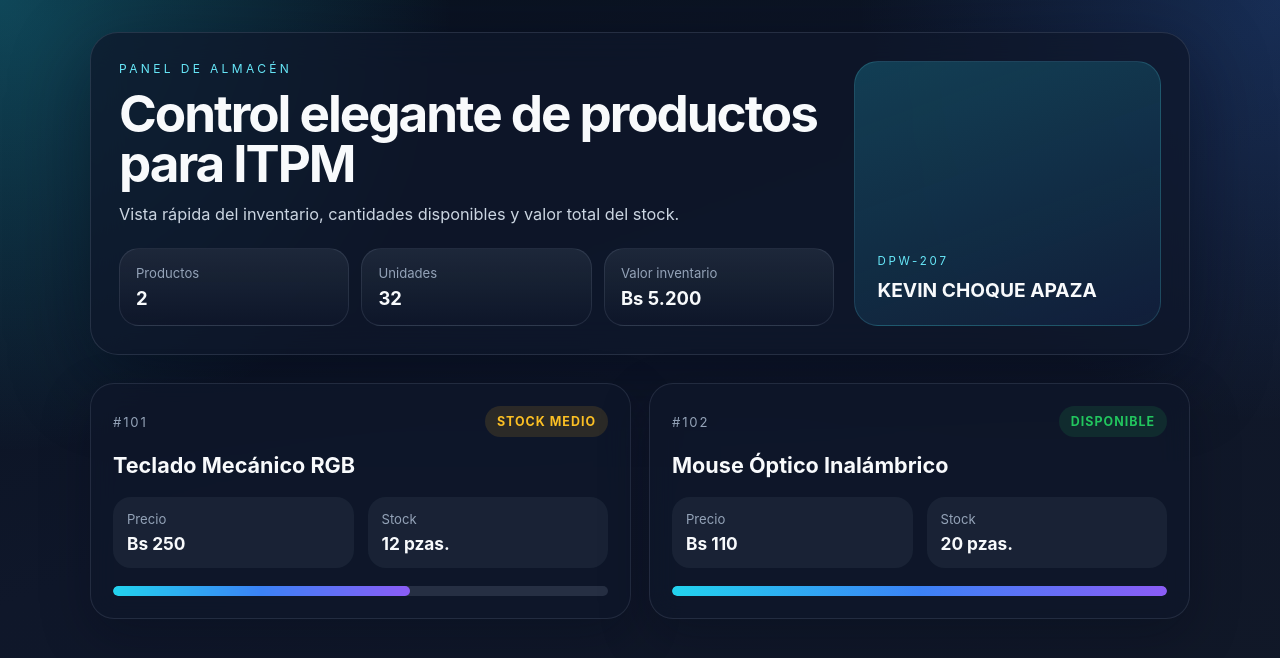
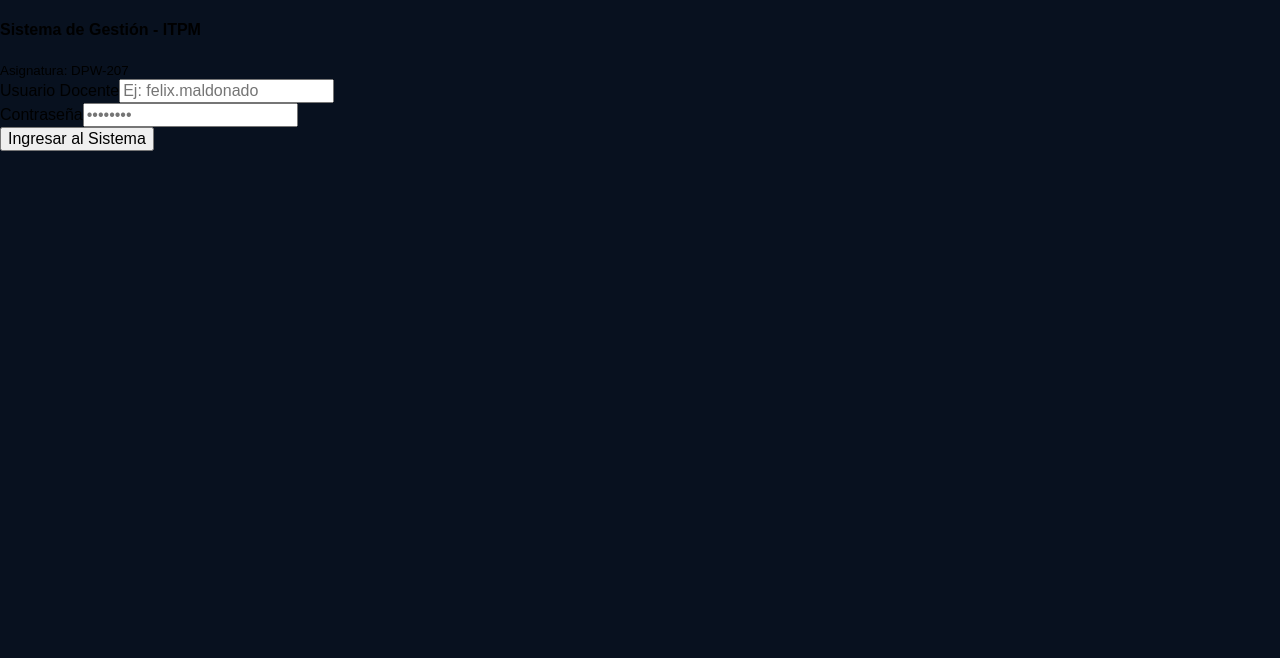
Before and after one commit to kevinf-ai/app-vue, a Vue app: page / in a window 1280 px wide. Shown: the top 658 px of the page. Built offline with nearby package versions, Linux system fonts and the light colour scheme.

Commit message:
cuarto cambio

```diff
--- a/src/App.vue
+++ b/src/App.vue
@@ -1,301 +1,119 @@
 <script setup lang="ts">
+import { ref } from 'vue';
+
+// 1. CONTRATOS DE TIPADO (TypeScript Estricto)
 interface Producto {
-  id: number
-  nombre: string
-  precio: number
-  stock: number
+  id: number;
+  nombre: string;
+  precio: number;
+  stock: number;
 }
 
+// 2. ESTADO REACTIVO (Memoria RAM)
+const isAuthenticated = ref<boolean>(false);
+const username = ref<string>('');
+const password = ref<string>('');
+const errorMessage = ref<string>('');
+
+// 3. DATOS DEL ALMACÉN
 const listaProductos: Producto[] = [
-  { id: 101, nombre: 'Teclado Mecánico RGB', precio: 250, stock: 12 },
-  { id: 102, nombre: 'Mouse Óptico Inalámbrico', precio: 110, stock: 20 },
-]
+  { id: 101, nombre: "Teclado Mecánico RGB", precio: 250, stock: 12 },
+  { id: 102, nombre: "Mouse Óptico Inalámbrico", precio: 110, stock: 20 },
+  { id: 103, nombre: "Monitor Gamer 24' 144Hz", precio: 1450, stock: 5 }
+];
 
-const totalUnidades = listaProductos.reduce((acumulado, producto) => acumulado + producto.stock, 0)
-const valorInventario = listaProductos.reduce(
-  (acumulado, producto) => acumulado + producto.precio * producto.stock,
-  0,
-)
+// 4. LÓGICA DE CONTROL DE ACCESO
+const handleLogin = (): void => {
+  if (username.value === 'felix.maldonado' && password.value === 'itpm2026') {
+    isAuthenticated.value = true;
+    errorMessage.value = '';
+  } else {
+    errorMessage.value = '❌ Credenciales incorrectas. Intente de nuevo, colega.';
+  }
+};
 
-const formatoMoneda = new Intl.NumberFormat('es-BO', {
-  style: 'currency',
-  currency: 'BOB',
-  maximumFractionDigits: 0,
-})
-
-const obtenerEstado = (stock: number) => {
-  if (stock >= 15) return 'Disponible'
-  if (stock >= 8) return 'Stock medio'
-  return 'Bajo stock'
-}
+const handleLogout = (): void => {
+  isAuthenticated.value = false;
+  username.value = '';
+  password.value = '';
+};
 </script>
 
 <template>
-  <main class="warehouse-page">
-    <section class="hero">
-      <div class="hero__content">
-        <p class="eyebrow">Panel de almacén</p>
-        <h1>Control elegante de productos para ITPM</h1>
-        <p class="hero__text">
-          Vista rápida del inventario, cantidades disponibles y valor total del stock.
-        </p>
+  <div class="container mt-5" style="font-family: sans-serif; max-width: 600px;">
 
-        <div class="hero__stats">
-          <article class="stat-card">
-            <span class="stat-card__label">Productos</span>
-            <strong>{{ listaProductos.length }}</strong>
-          </article>
-          <article class="stat-card">
-            <span class="stat-card__label">Unidades</span>
-            <strong>{{ totalUnidades }}</strong>
-          </article>
-          <article class="stat-card">
-            <span class="stat-card__label">Valor inventario</span>
-            <strong>{{ formatoMoneda.format(valorInventario) }}</strong>
-          </article>
-        </div>
+    <div v-if="!isAuthenticated" class="card shadow border-0">
+       <div class="card-header bg-dark text-white text-center py-3">
+        <h4 class="mb-0"> Sistema de Gestión - ITPM</h4>
+        <small class="text-muted">Asignatura: DPW-207</small>
       </div>
+      <div class="card-body p-4">
+        <form @submit.prevent="handleLogin">
+          <div class="mb-3">
+            <label class="form-label fw-bold">Usuario Docente</label>
+            <input
+              v-model="username"
+              type="text"
+              class="form-control"
+              placeholder="Ej: felix.maldonado"
+              required
+            />
+          </div>
+          <div class="mb-3">
+            <label class="form-label fw-bold">Contraseña</label>
+            <input
+              v-model="password"
+              type="password"
+              class="form-control"
+              placeholder="••••••••"
+              required
+            />
+          </div>
 
-      <div class="hero__badge">
-        <span>DPW-207</span>
-        <strong>KEVIN CHOQUE APAZA</strong>
+          <div v-if="errorMessage" class="alert alert-danger py-2 text-center small mb
+3">
+            {{ errorMessage }}
+          </div>
+
+          <button type="submit" class="btn btn-primary w-100 fw-bold py-2 shadow-sm">
+            Ingresar al Sistema
+          </button>
+        </form>
       </div>
-    </section>
+    </div>
 
-    <section class="inventory-grid">
-      <article v-for="producto in listaProductos" :key="producto.id" class="product-card">
-        <div class="product-card__top">
-          <span class="product-id">#{{ producto.id }}</span>
-          <span
-            class="status-pill"
-            :class="`status-pill--${obtenerEstado(producto.stock).toLowerCase().replace(' ', '-')}`"
+    <div v-else class="card shadow border-0">
+      <div class="card-header bg-success text-white d-flex justify-content-between
+align-items-center py-3">
+        <h5 class="mb-0"> Panel de Almacén - Activo</h5>
+        <button @click="handleLogout" class="btn btn-sm btn-light fw-bold shadow-sm">
+          Salir
+        </button>
+      </div>
+ <div class="card-body p-4 text-center">
+        <h4 class="text-success fw-bold">¡Bienvenido, Lic. Félix Maldonado!</h4>
+        <p class="text-muted small">Control de Inventarios en Tiempo Real</p>
+        <hr />
+
+        <ul class="list-group list-group-flush text-start">
+          <li
+            v-for="p in listaProductos"
+            :key="p.id"
+            class="list-group-item d-flex justify-content-between align-items-center py
+3"
           >
-            {{ obtenerEstado(producto.stock) }}
-          </span>
-        </div>
+            <div>
+               <span class="fw-bold">{{ p.nombre }}</span>
+              <br />
+              <small class="text-muted">ID: {{ p.id }}</small>
+            </div>
+                <span class="badge bg-dark rounded-pill">
+                  Bs. {{ p.precio }} | Stock: {{ p.stock }} pzas.
+                </span>
+          </li>
+        </ul>
+      </div>
+    </div>
 
-        <h2>{{ producto.nombre }}</h2>
-
-        <dl class="product-meta">
-          <div>
-            <dt>Precio</dt>
-            <dd>{{ formatoMoneda.format(producto.precio) }}</dd>
-          </div>
-          <div>
-            <dt>Stock</dt>
-            <dd>{{ producto.stock }} pzas.</dd>
-          </div>
-        </dl>
-
-        <div class="product-progress">
-          <div class="product-progress__bar" :style="{ width: `${Math.min(producto.stock * 5, 100)}%` }"></div>
-        </div>
-      </article>
-    </section>
-  </main>
+  </div>
 </template>
-
-<style scoped>
-.warehouse-page {
-  min-height: 100vh;
-  padding: 32px 20px 48px;
-  color: #f8fafc;
-  background:
-    radial-gradient(circle at top left, rgba(34, 211, 238, 0.28), transparent 30%),
-    radial-gradient(circle at top right, rgba(59, 130, 246, 0.22), transparent 28%),
-    linear-gradient(160deg, #08111f 0%, #0f172a 48%, #111827 100%);
-}
-
-.hero {
-  max-width: 1100px;
-  margin: 0 auto 28px;
-  padding: 28px;
-  display: grid;
-  grid-template-columns: minmax(0, 1.4fr) minmax(240px, 0.6fr);
-  gap: 20px;
-  border: 1px solid rgba(148, 163, 184, 0.18);
-  border-radius: 28px;
-  background: rgba(15, 23, 42, 0.72);
-  box-shadow: 0 24px 80px rgba(2, 6, 23, 0.45);
-  backdrop-filter: blur(18px);
-}
-
-.hero__content h1 {
-  margin: 0;
-  font-size: clamp(2rem, 4vw, 3.8rem);
-  line-height: 0.98;
-  letter-spacing: -0.04em;
-}
-
-.eyebrow {
-  margin: 0 0 12px;
-  text-transform: uppercase;
-  letter-spacing: 0.28em;
-  font-size: 0.75rem;
-  color: #67e8f9;
-}
-
-.hero__text {
-  max-width: 56ch;
-  margin-top: 16px;
-  color: #cbd5e1;
-  font-size: 1.02rem;
-}
-
-.hero__stats {
-  display: grid;
-  grid-template-columns: repeat(3, minmax(0, 1fr));
-  gap: 12px;
-  margin-top: 24px;
-}
-
-.stat-card {
-  padding: 16px;
-  border-radius: 20px;
-  background: linear-gradient(180deg, rgba(30, 41, 59, 0.96), rgba(15, 23, 42, 0.9));
-  border: 1px solid rgba(148, 163, 184, 0.15);
-}
-
-.stat-card__label,
-.product-id,
-dt {
-  display: block;
-  color: #94a3b8;
-  font-size: 0.82rem;
-}
-
-.stat-card strong {
-  display: block;
-  margin-top: 6px;
-  font-size: 1.15rem;
-  color: #f8fafc;
-}
-
-.hero__badge {
-  display: flex;
-  flex-direction: column;
-  justify-content: flex-end;
-  gap: 10px;
-  padding: 22px;
-  border-radius: 24px;
-  background:
-    linear-gradient(160deg, rgba(34, 211, 238, 0.22), rgba(59, 130, 246, 0.08)),
-    rgba(15, 23, 42, 0.82);
-  border: 1px solid rgba(103, 232, 249, 0.16);
-}
-
-.hero__badge span {
-  color: #67e8f9;
-  text-transform: uppercase;
-  letter-spacing: 0.24em;
-  font-size: 0.72rem;
-}
-
-.hero__badge strong {
-  font-size: 1.2rem;
-  line-height: 1.3;
-}
-
-.inventory-grid {
-  max-width: 1100px;
-  margin: 0 auto;
-  display: grid;
-  grid-template-columns: repeat(2, minmax(0, 1fr));
-  gap: 18px;
-}
-
-.product-card {
-  padding: 22px;
-  border-radius: 24px;
-  background: rgba(15, 23, 42, 0.72);
-  border: 1px solid rgba(148, 163, 184, 0.16);
-  box-shadow: 0 18px 50px rgba(2, 6, 23, 0.28);
-  backdrop-filter: blur(14px);
-}
-
-.product-card__top {
-  display: flex;
-  align-items: center;
-  justify-content: space-between;
-  gap: 12px;
-}
-
-.product-id {
-  letter-spacing: 0.14em;
-}
-
-.status-pill {
-  padding: 8px 12px;
-  border-radius: 999px;
-  font-size: 0.78rem;
-  font-weight: 700;
-  text-transform: uppercase;
-  letter-spacing: 0.08em;
-}
-
-.status-pill--disponible {
-  color: #22c55e;
-  background: rgba(34, 197, 94, 0.12);
-}
-
-.status-pill--stock-medio {
-  color: #fbbf24;
-  background: rgba(251, 191, 36, 0.12);
-}
-
-.status-pill--bajo-stock {
-  color: #fb7185;
-  background: rgba(251, 113, 133, 0.12);
-}
-
-.product-card h2 {
-  margin: 16px 0 18px;
-  font-size: 1.35rem;
-  line-height: 1.2;
-}
-
-.product-meta {
-  margin: 0;
-  display: grid;
-  grid-template-columns: repeat(2, minmax(0, 1fr));
-  gap: 14px;
-}
-
-.product-meta div {
-  padding: 14px;
-  border-radius: 18px;
-  background: rgba(30, 41, 59, 0.72);
-}
-
-dd {
-  margin: 6px 0 0;
-  color: #f8fafc;
-  font-size: 1.08rem;
-  font-weight: 700;
-}
-
-.product-progress {
-  height: 10px;
-  margin-top: 18px;
-  overflow: hidden;
-  border-radius: 999px;
-  background: rgba(148, 163, 184, 0.18);
-}
-
-.product-progress__bar {
-  height: 100%;
-  border-radius: inherit;
-  background: linear-gradient(90deg, #22d3ee, #3b82f6, #8b5cf6);
-}
-
-@media (max-width: 860px) {
-  .hero,
-  .inventory-grid {
-    grid-template-columns: 1fr;
-  }
-
-  .hero__stats {
-    grid-template-columns: 1fr;
-  }
-}
-</style>
```
